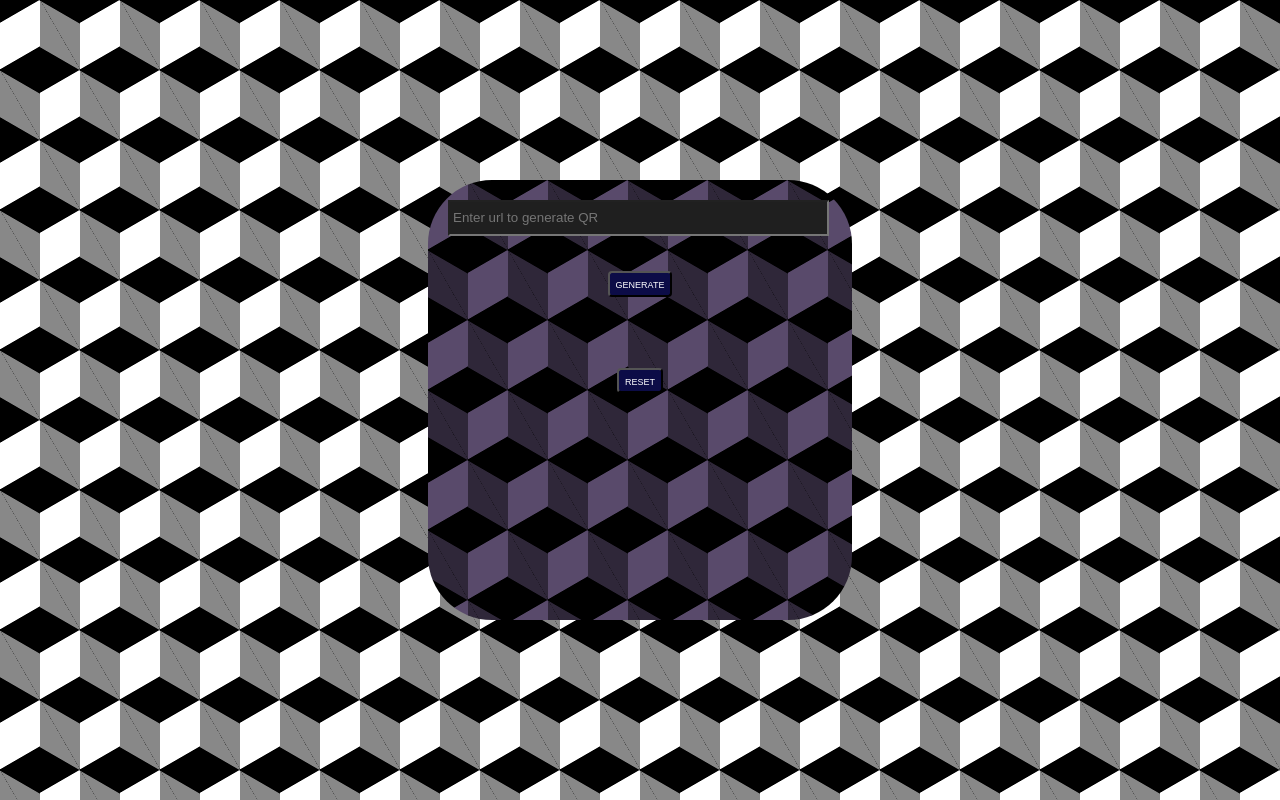
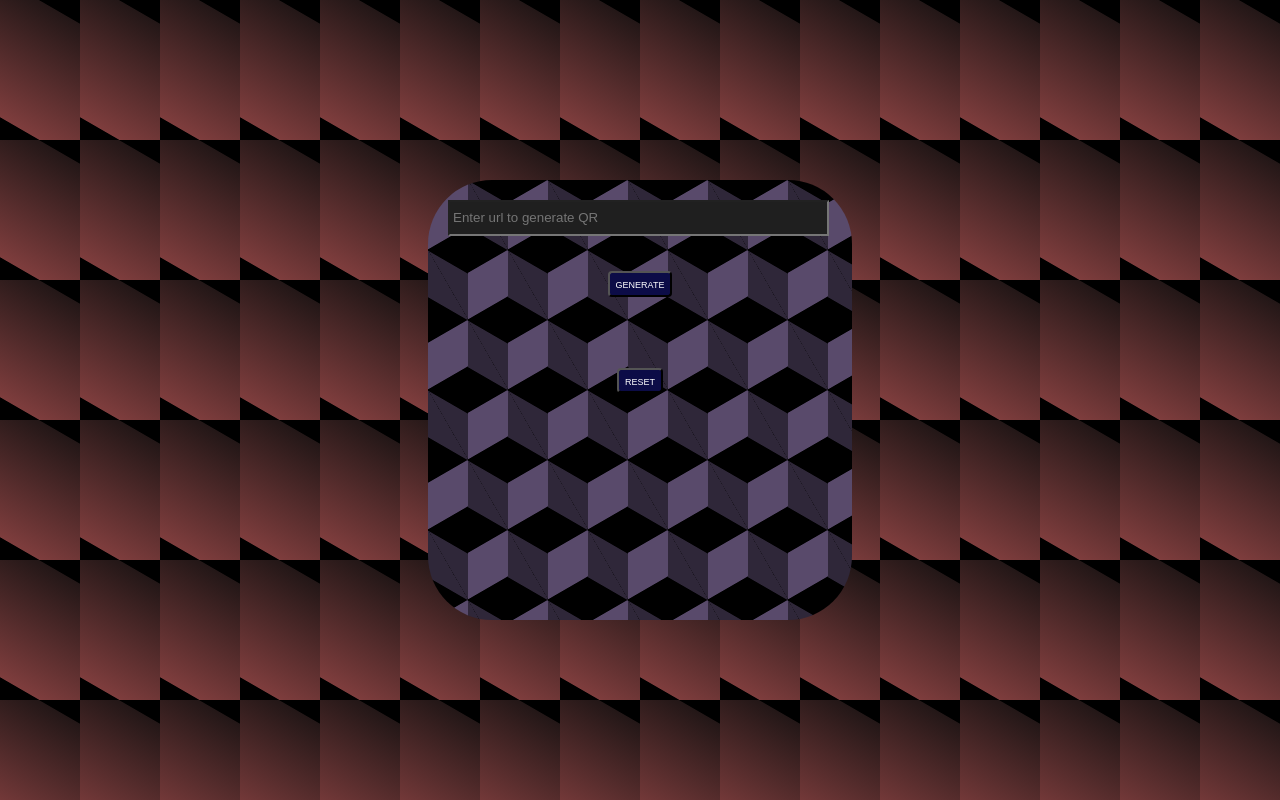
Before and after one commit to prankush247/QR-Generator, a plain HTML site: page index.html in a window 1280 px wide. Drawn offline with Linux system fonts and the light colour scheme.

Commit message:
Update style.css

```diff
--- a/style.css
+++ b/style.css
@@ -6,7 +6,7 @@ body{
     align-items: center;
     justify-content: center;
     height: 100vh;
-    background-image:  linear-gradient(30deg, #000000 12%, transparent 12.5%, transparent 87%, #000000 87.5%, #000000), linear-gradient(150deg, #000000 12%, transparent 12.5%, transparent 87%, #000000 87.5%, #000000), linear-gradient(30deg, #000000 12%, transparent 12.5%, transparent 87%, #000000 87.5%, #000000), linear-gradient(150deg, #000000 12%, transparent 12.5%, transparent 87%, #000000 87.5%, #000000), linear-gradient(60deg, #00000077 25%, transparent 25.5%, transparent 75%, #00000077 75%, #00000077), linear-gradient(60deg, #00000077 25%, transparent 25.5%, transparent 75%, #00000077 75%, #00000077);
+    background-image:  linear-gradient(30deg, #000000 12%, #7e3d3d 12.5%, #231717 87%, #000000 87.5%, #000000), linear-gradient(150deg, #000000 12%, transparent 12.5%, transparent 87%, #000000 87.5%, #000000), linear-gradient(30deg, #000000 12%, transparent 12.5%, transparent 87%, #000000 87.5%, #000000), linear-gradient(150deg, #000000 12%, transparent 12.5%, transparent 87%, #000000 87.5%, #000000), linear-gradient(60deg, #00000077 25%, transparent 25.5%, transparent 75%, #00000077 75%, #00000077), linear-gradient(60deg, #00000077 25%, transparent 25.5%, transparent 75%, #00000077 75%, #00000077);
     background-size: 80px 140px;
     background-position: 0 0, 0 0, 40px 70px, 40px 70px, 0 0, 40px 70px;
 
```
